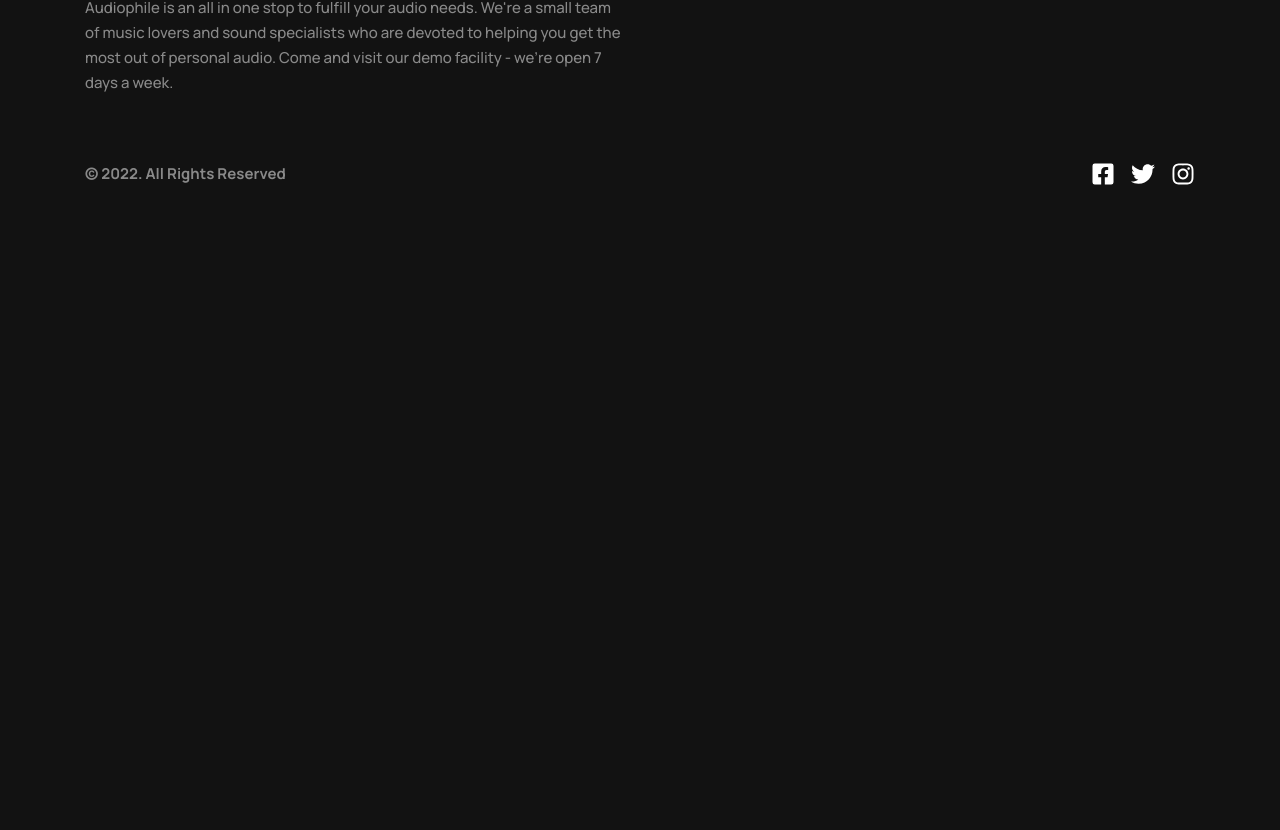
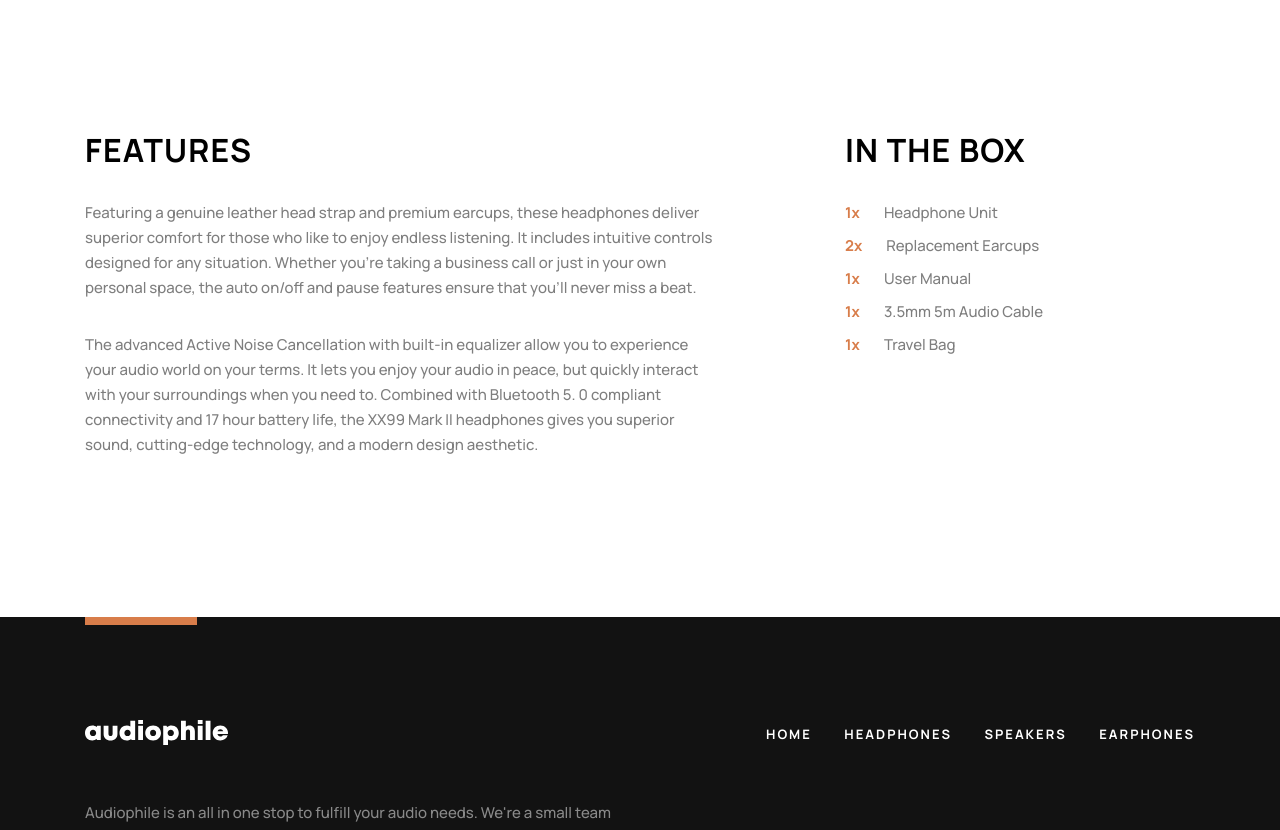
Before and after one commit to Oyinbayode/audiophile, a React (Create React App) app: page /products/1 in a window 1280 px wide. Shown: the part 860-1690 px from the top of the page. Before the commit the page ends 1061 px from the top, so only its background shows below. Built offline with nearby package versions, Linux system fonts and the light colour scheme; no server answers.

Commit message:
feat: completed Features component

```diff
--- /dev/null
+++ b/src/pages/ProductDetailsPage/components/Features/Features.js
@@ -0,0 +1,140 @@
+import styled from "styled-components/macro";
+
+export const FeatureContainer = styled.div`
+  display: flex;
+  max-width: 1110px;
+  justify-content: space-between;
+  width: 100%;
+  margin-bottom: 160px;
+
+  @media screen and (max-width: 1090px) {
+    flex-direction: column;
+    max-width: 689px;
+    align-items: flex-start;
+    margin-bottom: 120px;
+  }
+
+  @media screen and (max-width: 600px) {
+    height: fit-content;
+    max-width: 85vw;
+  }
+`;
+
+export const Features = styled.div`
+  max-width: 635px;
+  width: 100%;
+
+  @media screen and (max-width: 1090px) {
+    max-width: 689px;
+    align-self: flex-start;
+    margin-bottom: 120px;
+  }
+
+  @media screen and (max-width: 600px) {
+    margin-bottom: 88px;
+    max-width: fit-content;
+  }
+`;
+
+export const FeaturesHeader = styled.h3`
+  font-weight: 700;
+  font-size: 32px;
+  line-height: 36px;
+  letter-spacing: 1.14286px;
+  text-transform: uppercase;
+  margin: 0;
+
+  @media screen and (max-width: 600px) {
+    font-size: 24px;
+    line-height: 36px;
+    letter-spacing: 0.857143px;
+  }
+`;
+
+export const FeaturesParagraph = styled.p`
+  font-weight: 500;
+  font-size: 15px;
+  line-height: 25px;
+  mix-blend-mode: normal;
+  margin: 0;
+  opacity: 0.5;
+  margin-top: 32px;
+
+  @media screen and (max-width: 600px) {
+    margin-top: 24px;
+    font-size: 14px;
+  }
+`;
+
+export const InTheBox = styled.div`
+  max-width: 350px;
+  width: 100%;
+  display: flex;
+  flex-direction: column;
+
+  @media screen and (min-width: 610px) and (max-width: 1090px) {
+    max-width: 549px;
+    flex-direction: row;
+    justify-content: space-between;
+    align-self: flex-start;
+    align-items: flex-start;
+  }
+
+  @media screen and (max-width: 600px) {
+    align-self: flex-start;
+  }
+`;
+
+export const InTheBoxHeader = styled.h3`
+  font-weight: 700;
+  font-size: 32px;
+  line-height: 36px;
+  /* identical to box height, or 112% */
+
+  letter-spacing: 1.14286px;
+  text-transform: uppercase;
+  margin: 0;
+  margin-bottom: 32px;
+
+  @media screen and (max-width: 1090px) {
+    align-self: flex-start;
+    margin: 0;
+  }
+
+  @media screen and (max-width: 600px) {
+    font-size: 24px;
+    line-height: 36px;
+    letter-spacing: 0.857143px;
+    margin-bottom: 24px;
+  }
+`;
+
+export const ItemGroup = styled.div``;
+
+export const Item = styled.div`
+  display: flex;
+  margin: 0;
+  align-items: center;
+  margin-bottom: 8px;
+`;
+
+export const ItemQty = styled.p`
+  margin: 0;
+  margin-right: 24px;
+  font-weight: 700;
+  font-size: 15px;
+  line-height: 25px;
+  /* identical to box height, or 167% */
+
+  color: #d87d4a;
+`;
+
+export const ItemName = styled.p`
+  margin: 0;
+  font-weight: 500;
+  font-size: 15px;
+  line-height: 25px;
+
+  mix-blend-mode: normal;
+  opacity: 0.5;
+`;
--- /dev/null
+++ b/src/pages/ProductDetailsPage/components/Features/index.jsx
@@ -0,0 +1,39 @@
+import React from "react";
+import {
+  FeatureContainer,
+  Features,
+  FeaturesHeader,
+  FeaturesParagraph,
+  InTheBox,
+  InTheBoxHeader,
+  Item,
+  ItemQty,
+  ItemName,
+  ItemGroup,
+} from "./Features";
+
+const Feature = ({ features, items }) => {
+  return (
+    <FeatureContainer>
+      <Features>
+        <FeaturesHeader>Features</FeaturesHeader>
+        {features.map((el, index) => (
+          <FeaturesParagraph key={index}>{el}</FeaturesParagraph>
+        ))}
+      </Features>
+      <InTheBox>
+        <InTheBoxHeader>In The Box</InTheBoxHeader>
+        <ItemGroup>
+          {items.map((item, index) => (
+            <Item key={index}>
+              <ItemQty>{item.qty}x</ItemQty>
+              <ItemName>{item.itemName}</ItemName>
+            </Item>
+          ))}
+        </ItemGroup>
+      </InTheBox>
+    </FeatureContainer>
+  );
+};
+
+export default Feature;
--- a/src/pages/ProductDetailsPage/components/ProductCard/Card.js
+++ b/src/pages/ProductDetailsPage/components/ProductCard/Card.js
@@ -5,13 +5,15 @@ export const ProductCard = styled.div`
   width: 100%;
   max-width: 1110px;
   justify-content: space-between;
+  margin-top: 160px;
+  margin-bottom: 160px;
 
   align-items: center;
 
   @media screen and (max-width: 1090px) {
     max-width: 689px;
     height: 480px;
-    margin-top: 120px;
+    margin-top: 24px;
     margin-bottom: 120px;
   }
 
@@ -20,8 +22,7 @@ export const ProductCard = styled.div`
     align-items: center;
     height: fit-content;
     max-width: 85vw;
-    margin-bottom: 64px;
-    margin-top: 64px;
+    margin-bottom: 88px;
   }
 `;
 
--- a/src/pages/ProductDetailsPage/index.jsx
+++ b/src/pages/ProductDetailsPage/index.jsx
@@ -4,6 +4,7 @@ import { DetailsContainer, Frame } from "./ProductDetails.js";
 import Data from "../../Data.json";
 import { useParams } from "react-router-dom";
 import Card from "./components/ProductCard";
+import Feature from "./components/Features";
 
 const ProductDetailsPage = () => {
   const Products = Data.ProductData;
@@ -45,6 +46,7 @@ const ProductDetailsPage = () => {
           description={Product.description}
           price={Product.price}
         />
+        <Feature features={Product.features} items={Product.boxItem} />
       </Frame>
     </DetailsContainer>
   );
```
